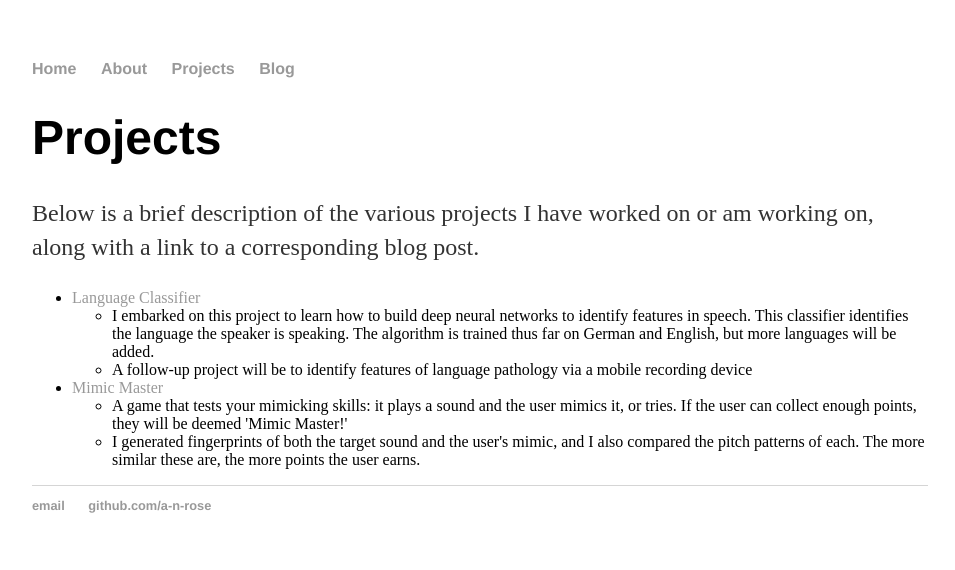
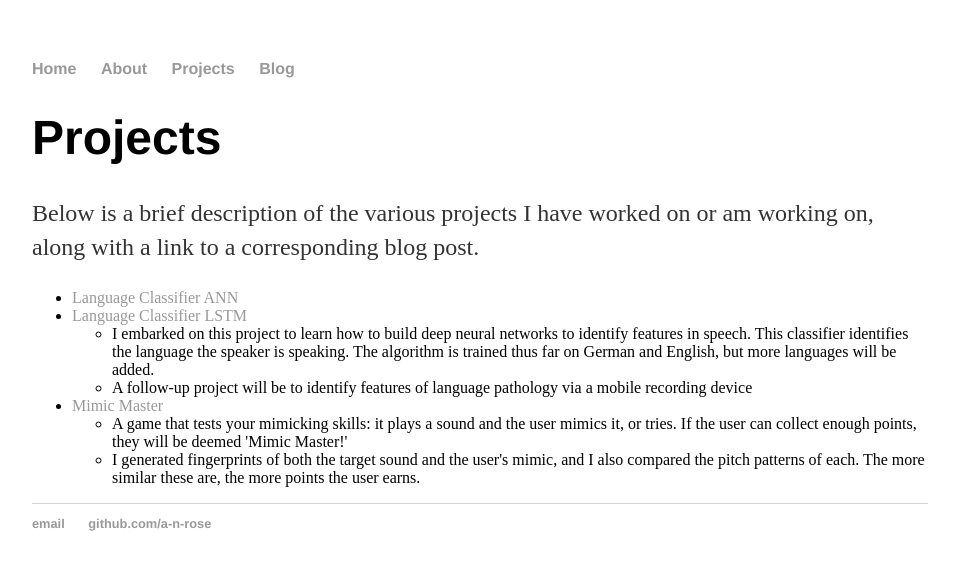
Before and after one commit to a-n-rose/a-n-rose.github.io, a Jekyll site: the page built from projects/index.html, in a window 1280 px wide. Shown: the top 570 px of the page, without its empty margins (160-1115 px from the left). Built offline with Jekyll 4.4.1, drawn with Linux system fonts in a browser that asks for light colours.

Commit message:
added link to LSTM blog on projects page

```diff
--- a/projects/index.html
+++ b/projects/index.html
@@ -8,7 +8,8 @@ title: Aislyn's Projects
 			<p>Below is a brief description of the various projects I have worked on or am working on, along with a link to a corresponding blog post.</p>
 
 			<ul class="projects_list">
-				<li><a href="/2018/08/22/language-classifier.html">Language Classifier</a></li>
+				<li><a href="/2018/08/22/language-classifier.html">Language Classifier ANN</a></li>
+                                <li><a href="/2018/09/07/language-classifier-LSTM.html">Language Classifier LSTM</a></li>
 				<ul class="project_description">
 					<li>I embarked on this project to learn how to build deep neural networks to identify features in speech. This classifier identifies the language the speaker is speaking. The algorithm is trained thus far on German and English, but more languages will be added.</li>
 					<li>A follow-up project will be to identify features of language pathology via a mobile recording device</li>
```
